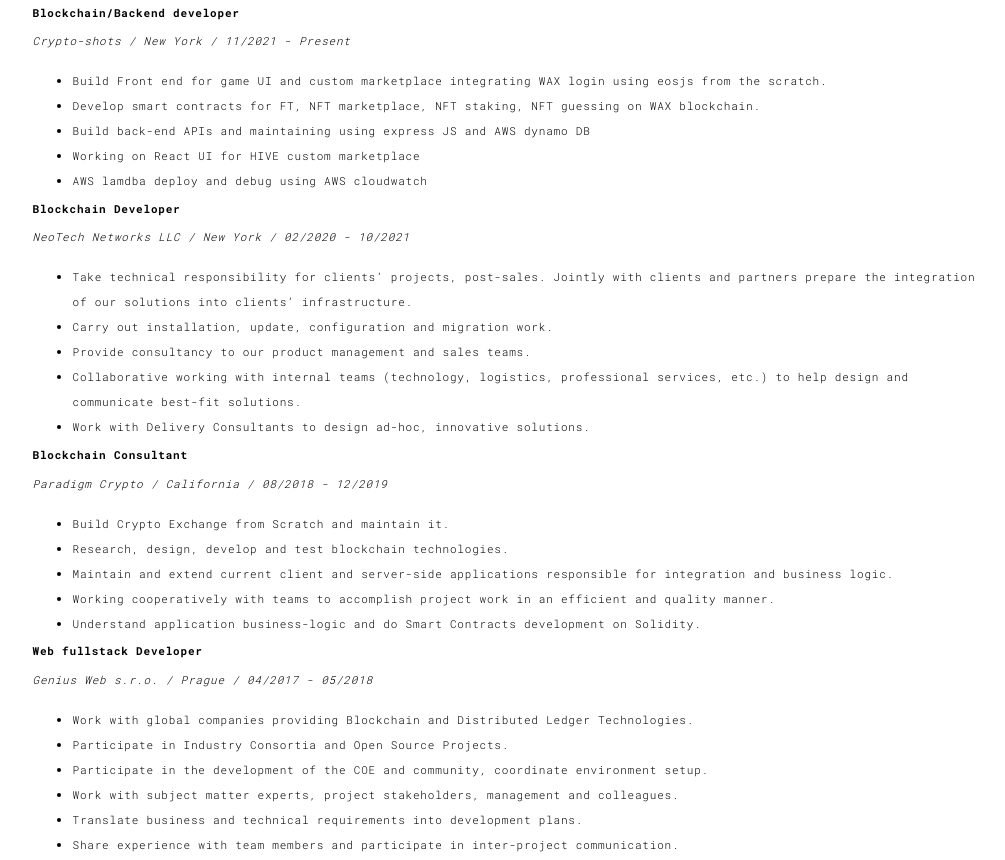
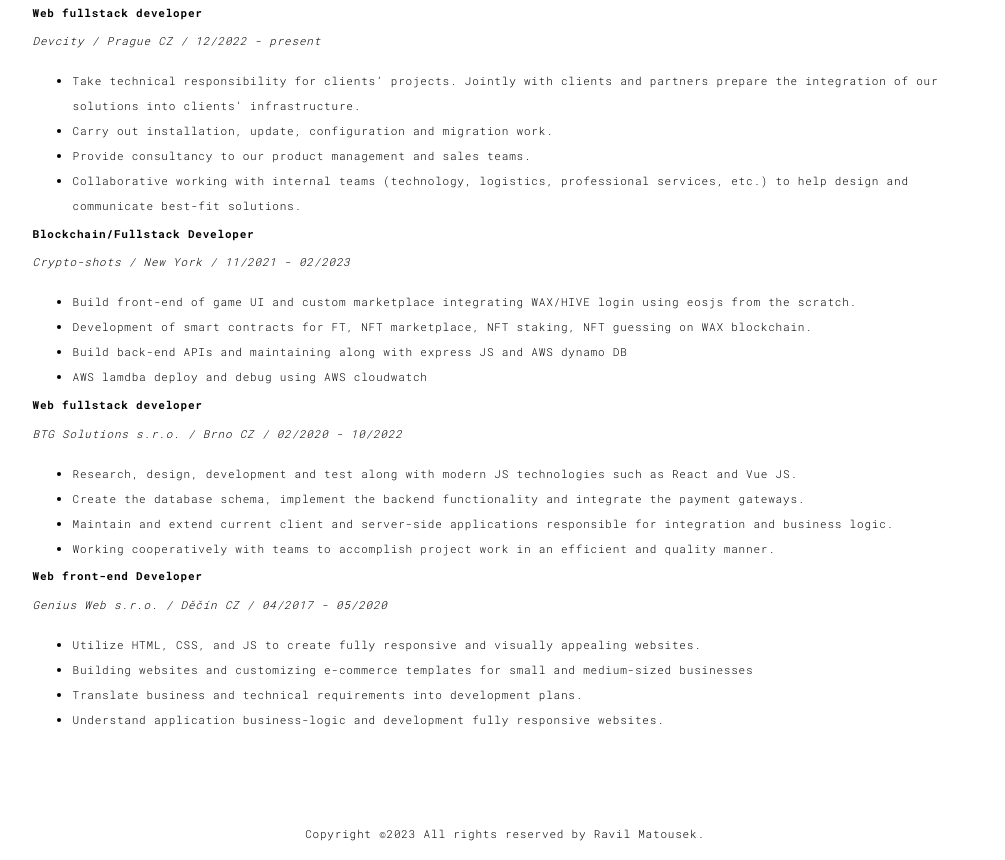
Before and after one commit to panravil/panravil.github.io, a plain HTML site: page about.html in a window 1280 px wide. Shown: the part 1922-2782 px from the top of the page, without its empty margins (135-1140 px from the left). Drawn offline with Linux system fonts and the light colour scheme.

Commit message:
update about.html

```diff
--- a/about.html
+++ b/about.html
@@ -150,45 +150,40 @@
                   <h3>experience</h3>
                 </div>
                 <div class="col-xs-12 col-12">
-                  <h4>Blockchain/Backend developer</h4>
-                  <p><i>Crypto-shots / New York / 11/2021 - Present</i></p>
+                  <h4>Web fullstack developer</h4>
+                  <p><i>Devcity / Prague CZ / 12/2022 - present</i></p>
                   <ul>
-                    <li>Build Front end for game UI and custom marketplace integrating WAX login using eosjs from the scratch.</li>
-                    <li>Develop smart contracts for FT, NFT marketplace, NFT staking, NFT guessing on WAX blockchain.</li>
-                    <li>Build back-end APIs and maintaining using express JS and AWS dynamo DB</li>
-                    <li>Working on React UI for HIVE custom marketplace</li>
+                    <li>Take technical responsibility for clients’ projects. Jointly with clients and partners prepare the integration of our solutions into clients’ infrastructure.</li>
+                    <li>Carry out installation, update, configuration and migration work.</li>
+                    <li>Provide consultancy to our product management and sales teams.</li>
+                    <li>Collaborative working with internal teams (technology, logistics, professional services, etc.) to help design and communicate best-fit solutions.</li>
+                  </ul>
+
+                  <h4>Blockchain/Fullstack Developer</h4>
+                  <p><i>Crypto-shots / New York / 11/2021 - 02/2023</i></p>
+                  <ul>
+                    <li>Build front-end of game UI and custom marketplace integrating WAX/HIVE login using eosjs from the scratch.</li>
+                    <li>Development of smart contracts for FT, NFT marketplace, NFT staking, NFT guessing on WAX blockchain.</li>
+                    <li>Build back-end APIs and maintaining along with express JS and AWS dynamo DB</li>
                     <li>AWS lamdba deploy and debug using AWS cloudwatch</li>
                   </ul>
 
-                  <h4>Blockchain Developer</h4>
-                  <p><i>NeoTech Networks LLC / New York / 02/2020 - 10/2021</i></p>
+                  <h4>Web fullstack developer</h4>
+                  <p><i>BTG Solutions s.r.o. / Brno CZ / 02/2020 - 10/2022</i></p>
                   <ul>
-                    <li>Take technical responsibility for clients’ projects, post-sales. Jointly with clients and partners prepare the integration of our solutions into clients’ infrastructure.</li>
-                    <li>Carry out installation, update, configuration and migration work.</li>
-                    <li>Provide consultancy to our product management and sales teams.</li>
-                    <li>Collaborative working with internal teams (technology, logistics, professional services, etc.) to help design and communicate best-fit solutions.</li>
-                    <li>Work with Delivery Consultants to design ad-hoc, innovative solutions.</li>
+                    <li>Research, design, development and test along with modern JS technologies such as React and Vue JS.</li>
+                    <li>Create the database schema, implement the backend functionality and integrate the payment gateways. </li>
+                    <li>Maintain and extend current client and server-side applications responsible for integration and business logic.</li>
+                    <li>Working cooperatively with teams to accomplish project work in an efficient and quality manner.</li>
                   </ul>
 
-                  <h4>Blockchain Consultant</h4>
-                  <p><i>Paradigm Crypto / California / 08/2018 - 12/2019</i></p>
+                  <h4>Web front-end Developer</h4>
+                  <p><i>Genius Web s.r.o. / Děčín CZ / 04/2017 - 05/2020</i></p>
                   <ul>
-                    <li>Build Crypto Exchange from Scratch and maintain it.</li>
-                    <li>Research, design, develop and test blockchain technologies.</li>
-                    <li>Maintain and extend current client and server-side applications responsible for integration and business logic.</li>
-                    <li>Working cooperatively with teams to accomplish project work in an efficient and quality manner.</li>
-                    <li>Understand application business-logic and do Smart Contracts development on Solidity.</li>
-                  </ul>
-
-                  <h4>Web fullstack Developer</h4>
-                  <p><i>Genius Web s.r.o. / Prague / 04/2017 - 05/2018</i></p>
-                  <ul>
-                    <li>Work with global companies providing Blockchain and Distributed Ledger Technologies.</li>
-                    <li>Participate in Industry Consortia and Open Source Projects.</li>
-                    <li>Participate in the development of the COE and community, coordinate environment setup.</li>
-                    <li>Work with subject matter experts, project stakeholders, management and colleagues.</li>
+                    <li>Utilize HTML, CSS, and JS to create fully responsive and visually appealing websites.</li>
+                    <li>Building websites and customizing e-commerce templates for small and medium-sized businesses</li>
                     <li>Translate business and technical requirements into development plans.</li>
-                    <li>Share experience with team members and participate in inter-project communication.</li>
+                    <li>Understand application business-logic and development fully responsive websites.</li>
                   </ul>
                 </div>
               </div>
```
